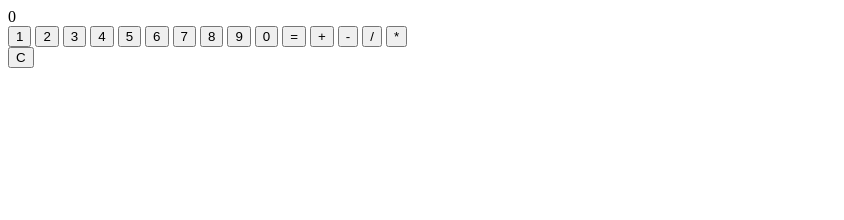
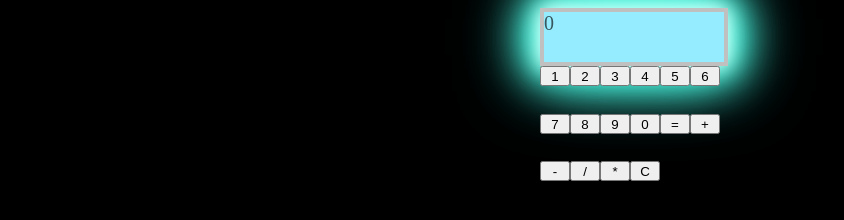
Before and after one commit to ankylosaurus11/calc-proj, a plain HTML site: page index.html in a window 1280 px wide. Shown: the whole page, without its empty margins (0-844 px from the left). Drawn offline with Linux system fonts and the light colour scheme.

Commit message:
Create container for calc display, add glow

```diff
--- a/index.html
+++ b/index.html
@@ -7,8 +7,8 @@
     <link rel="stylesheet" href="styles.css">
 </head>
 <body>
+    <div id="container">
     <div id="display">0</div>
-    <div>
     <button id="one">1</button>
     <button id="two">2</button>
     <button id="three">3</button>
@@ -24,9 +24,7 @@
     <button id="minus">-</button>
     <button id="divide">/</button>
     <button id="multiply">*</button>
-    <div>
-        <button id="clear">C</button>
-    </div>
+    <button id="clear">C</button>
     </div>
     <script>
 
--- a/styles.css
+++ b/styles.css
@@ -0,0 +1,40 @@
+body {
+    background-color: black;
+    display: flex;
+    align-items: center;
+    justify-content: center;
+}
+
+
+
+#container {
+    display: flex;
+    flex-wrap: wrap;
+    width: 200px;
+    height: 200px;
+}
+
+button {
+    height: 20px;
+    width: 30px;
+}
+
+#display {
+    width: 180px;
+    border: 4px silver solid;
+    background-color: #96ecff;
+    font-size: 20px;
+    color: #000000a2;
+    -webkit-animation: glow 1s ease-in-out infinite alternate;
+    -moz-animation: glow 1s ease-in-out infinite alternate;
+    animation: glow 1s ease-in-out infinite alternate;
+  }
+
+  @-webkit-keyframes glow {
+    from {
+      box-shadow: 0 0 10px #fff, 0 0 20px #fff, 0 0 30px #008ee6, 0 0 40px #008ee6, 0 0 50px #008ee6, 0 0 60px #008ee6, 0 0 70px #008ee6;
+    }
+    to {
+      box-shadow: 0 0 20px #fff, 0 0 30px #4dffe7, 0 0 40px #4dffe7, 0 0 50px #4dffe7, 0 0 60px #4dffe7, 0 0 70px #4dffe7, 0 0 80px #4dffe7;
+    }
+  }
```
